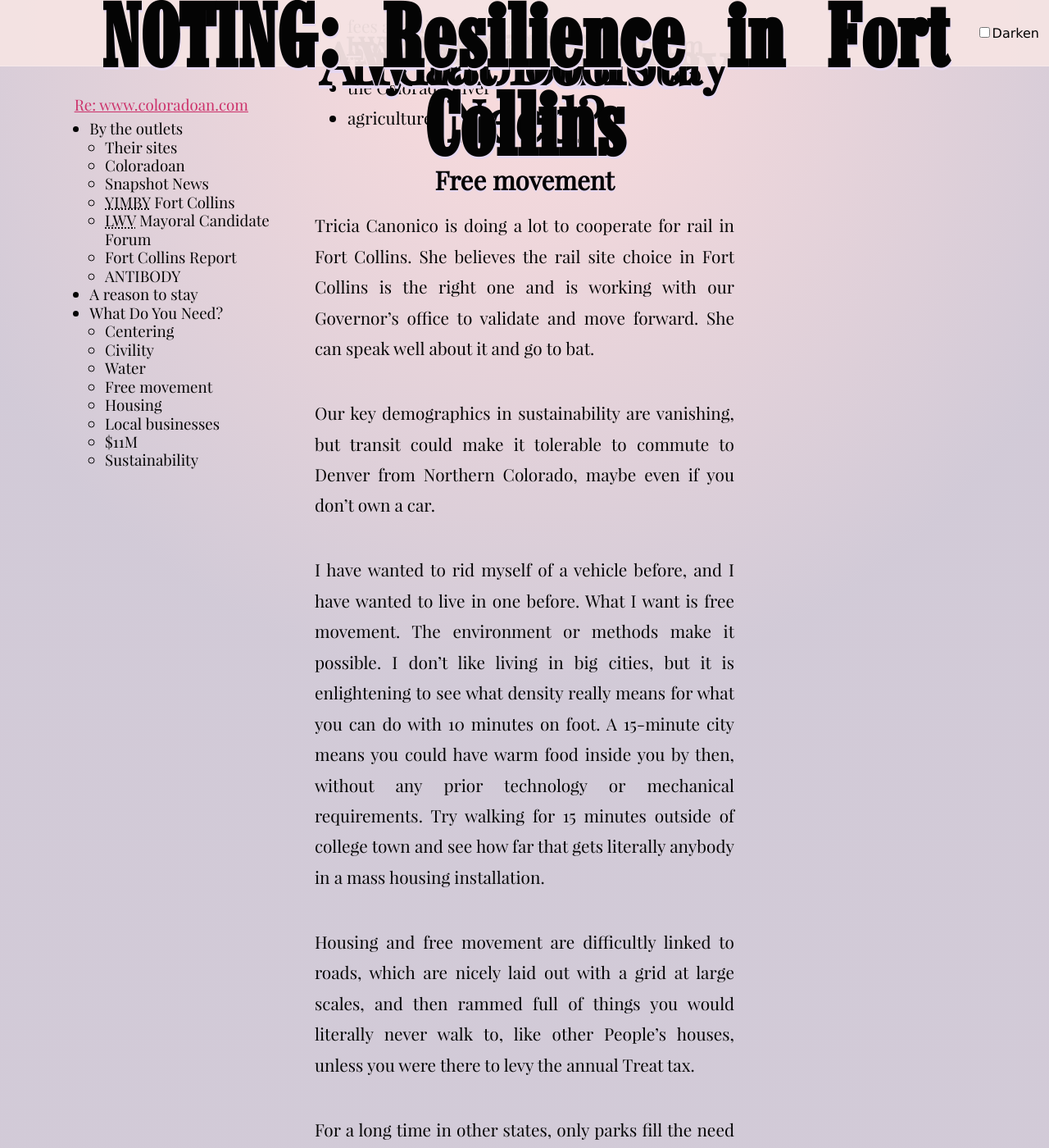
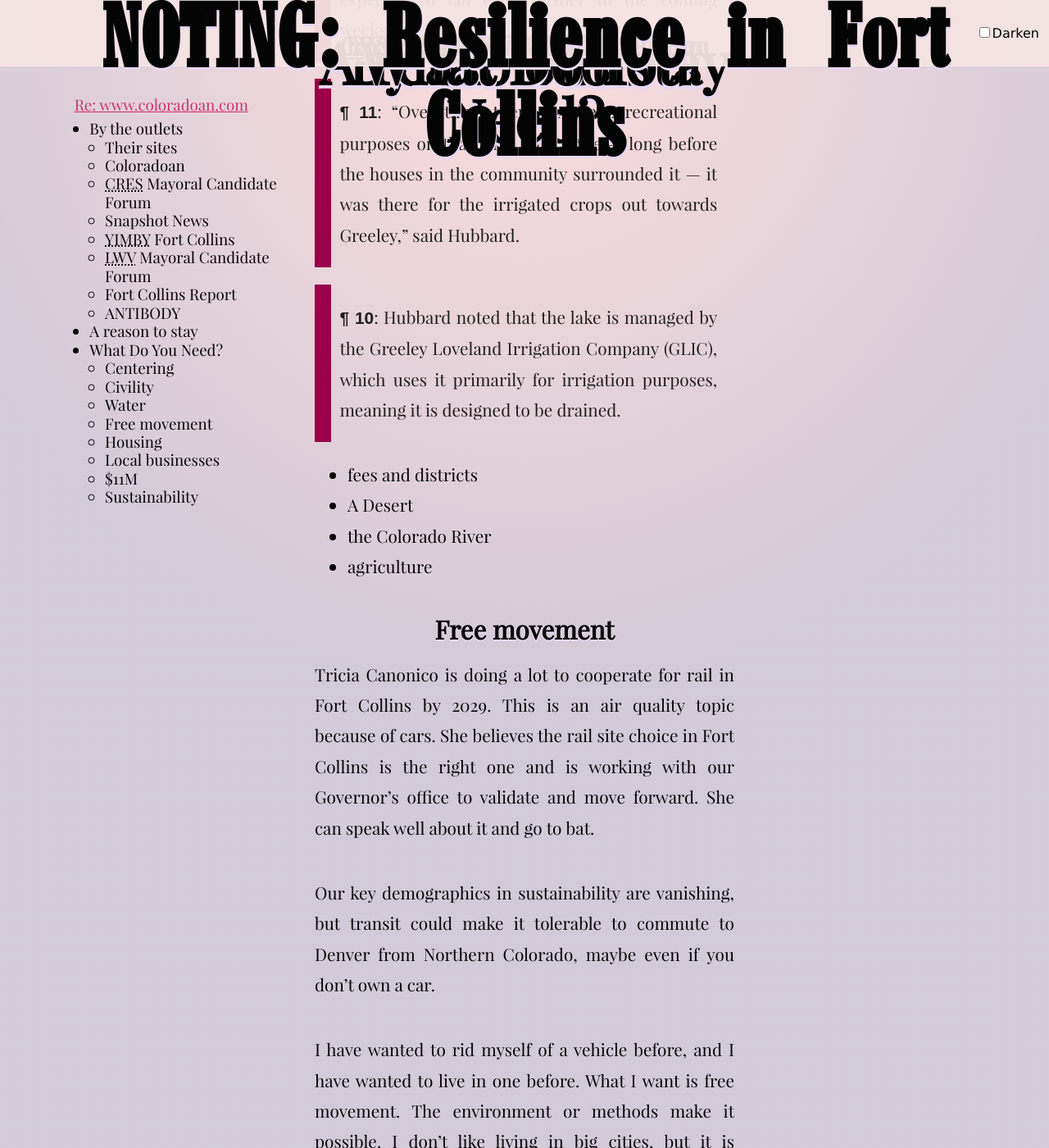
Before and after one commit to tiliv/antibody, a Jekyll site: the page built from docs/journal/autumn-ryan-Resilience-in-Fort-Collins/index.md, in a window 1280 px wide and 1400 px high, scrolled down 21484 px. Shown: the whole window at 82% size. Built offline with Jekyll 4.4.1, drawn with Linux system fonts in a browser that asks for light colours; some of the changed text lies outside the part shown.

Commit message:
Expand with CRES

```diff
--- a/docs/journal/autumn-ryan-Resilience-in-Fort-Collins/index.md
+++ b/docs/journal/autumn-ryan-Resilience-in-Fort-Collins/index.md
@@ -65,6 +65,16 @@
 - [Shirley Peel](https://www.coloradoan.com/story/news/politics/elections/2025/09/08/fort-collins-election-2025-who-is-shirley-peel-mayor/85991552007/){: target="_blank" rel="nofollow noopener"}
 - [Jeffrey Shumway](https://www.coloradoan.com/story/news/politics/elections/2025/09/08/fort-collins-election-2025-who-is-jeffrey-shumway-mayor/85991914007/){: target="_blank" rel="nofollow noopener"}
 - [ScottyV](https://www.coloradoan.com/story/news/politics/elections/2025/09/08/fort-collins-election-2025-who-is-scott-scottyv-vantatenhove-mayor/85991984007/){: target="_blank" rel="nofollow noopener"}
+
+#### CRES Mayoral Candidate Forum
+
+*[CRES]: Colorado Renewable Energy Society
+
+The renewable energy forum was a great early look at candidates. Unfortunately it took place on the same day as political violence. Colorado experienced a school shooting on the very same day as The Other Violence. Whether or not you like it mentioned, most people in that room had the day's events ringing in their ears.
+
+Locally we're allowed to keep pursuing renewables, though the federal lines of funding might go away. Local effort is understood to be the tangible ask.
+
+- [://youtube.com/watch?v=9xa8F-GqpTc](https://www.youtube.com/watch?v=9xa8F-GqpTc)
 
 #### Snapshot News
 
@@ -291,7 +301,7 @@
 
 #### Free movement
 
-Tricia Canonico is doing a lot to cooperate for rail in Fort Collins. She believes the rail site choice in Fort Collins is the right one and is working with our Governor's office to validate and move forward. She can speak well about it and go to bat.
+Tricia Canonico is doing a lot to cooperate for rail in Fort Collins by 2029. This is an air quality topic because of cars. She believes the rail site choice in Fort Collins is the right one and is working with our Governor's office to validate and move forward. She can speak well about it and go to bat.
 
 Our key demographics in sustainability are vanishing, but transit could make it tolerable to commute to Denver from Northern Colorado, maybe even if you don't own a car.
 
```
